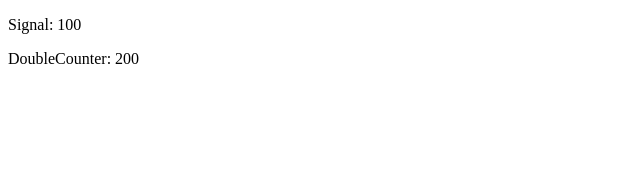
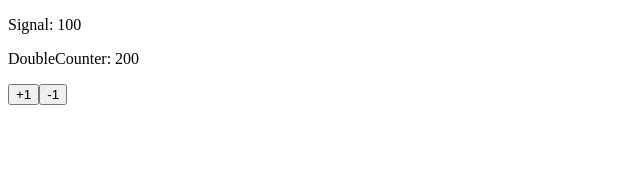
Before and after one commit to RafalG1991/angular-test-app, an Angular app: page / in a window 1280 px wide. Shown: the top 174 px of the page, without its empty margins (0-640 px from the left). Built offline with nearby package versions, Linux system fonts and the light colour scheme.

Commit message:
added two buttons to increase and decrease counter by 1

```diff
--- a/src/app/app.component.html
+++ b/src/app/app.component.html
@@ -1,5 +1,8 @@
 <p>Signal: {{counter()}}</p>
 <p>DoubleCounter: {{doubleCounter()}}</p>
+<button (click)="increaseSignal()">+1</button>
+<button (click)="decreaseSignal()">-1</button>
+
 <!--<p>value parent: {{value}}</p>-->
 <!--<app-foo [(value)]="value"></app-foo>-->
 <!--<app-template></app-template>-->
```
